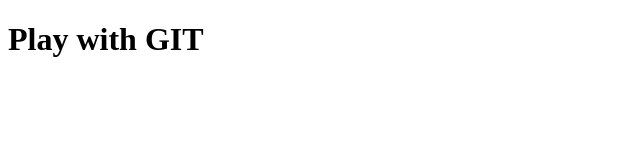
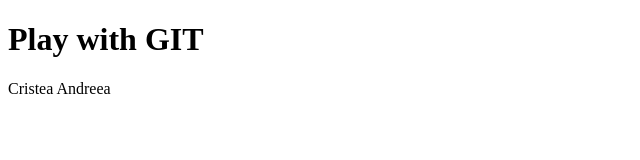
Before and after one commit to andreeadc/TestGitFront3, a plain HTML site: page index.html in a window 1280 px wide. Shown: the whole page, without its empty margins (0-640 px from the left). Drawn offline with Linux system fonts and the light colour scheme.

Commit message:
Add my name

```diff
--- a/index.html
+++ b/index.html
@@ -8,5 +8,6 @@
 </head>
 <body>
     <h1>Play with GIT</h1>
+    Cristea Andreea
 </body>
 </html>
```
